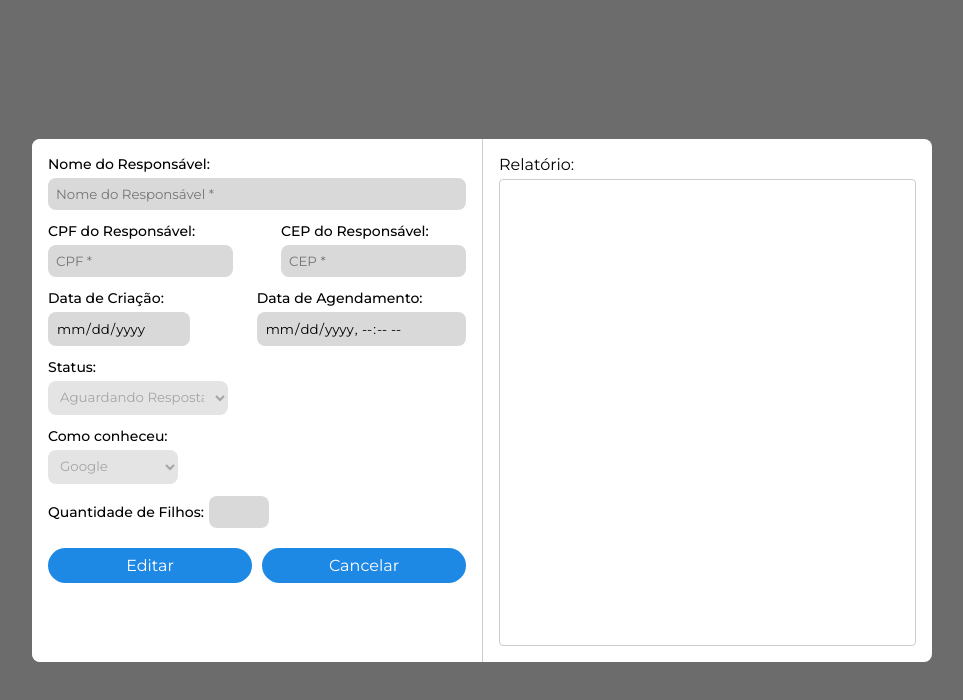
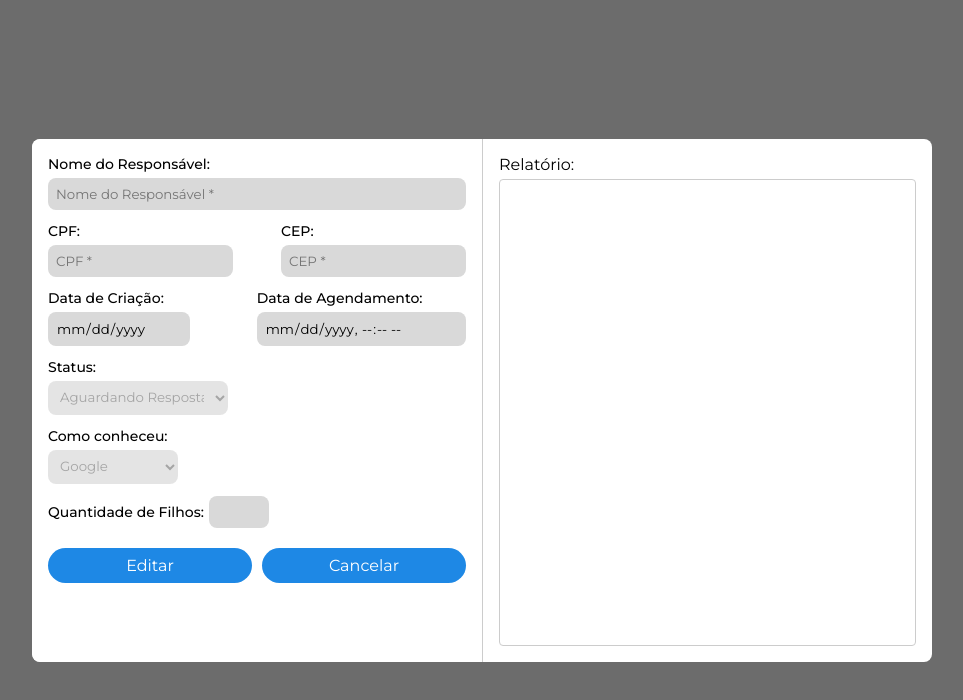
Before and after one commit to vilelakami/sistema-de-agendamento-conselho-kids, a React (Create React App) app: page /ModalResponsavel in a window 1280 px wide. Shown: the top 700 px of the page, without its empty margins (158-1121 px from the left). Built offline with nearby package versions, Linux system fonts and the light colour scheme.

Commit message:
fix: corrigindo labels cep e cpf

```diff
--- a/src/pages/ModalResponsavel.jsx
+++ b/src/pages/ModalResponsavel.jsx
@@ -173,7 +173,7 @@ function ModalResponsavel({fecharModal, dados, atualizarDados, aplicarMascaraCPF
                         </div>
                         <div className={styles.outrosDados}>
                             <div className={styles.cpfResponsavel}>
-                                <label>CPF do Responsável:</label>
+                                <label>CPF:</label>
                                 <input type="text"
                                 placeholder="CPF *"
                                 maxLength="14"
@@ -184,7 +184,7 @@ function ModalResponsavel({fecharModal, dados, atualizarDados, aplicarMascaraCPF
                                 required/>
                             </div>
                             <div className={styles.cepResponsavel}>
-                                <label>CEP do Responsável:</label>
+                                <label>CEP:</label>
                                 <input type="text"
                                 placeholder="CEP *"
                                 maxLength="9"
```
